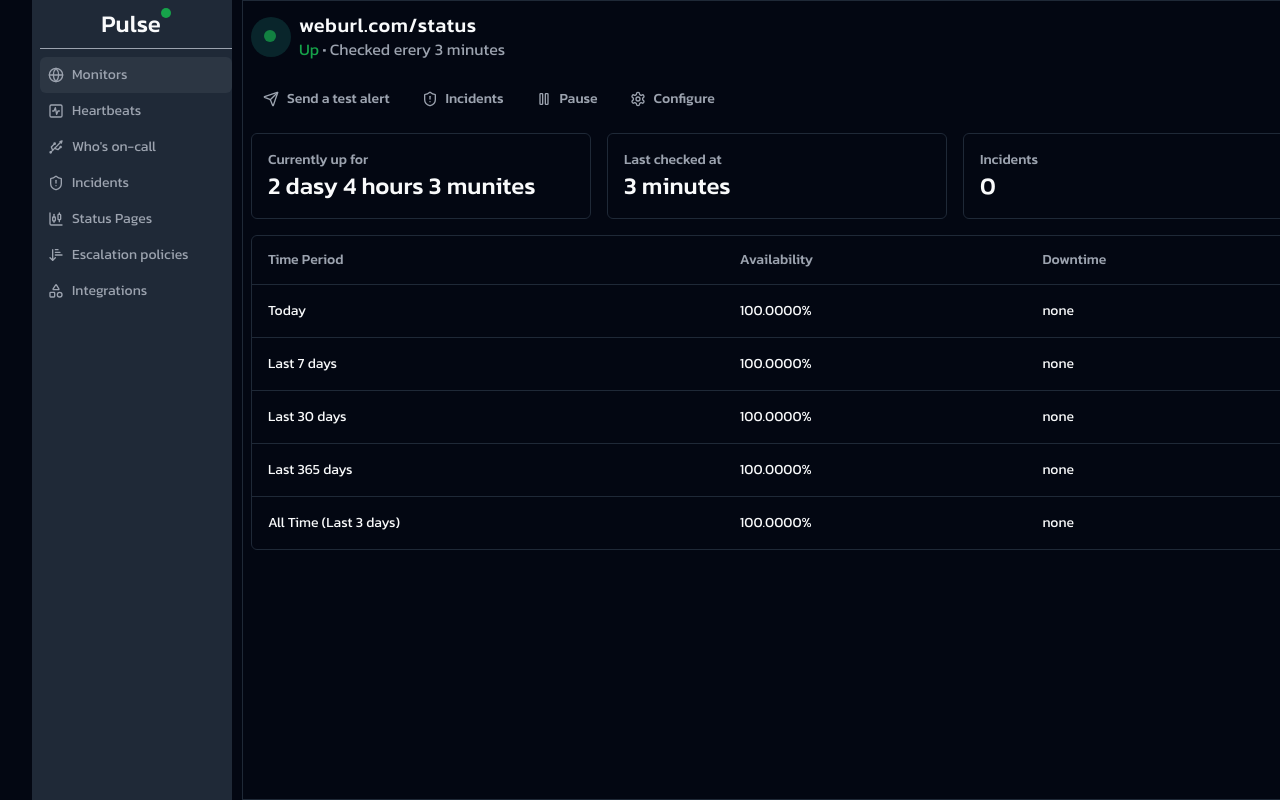
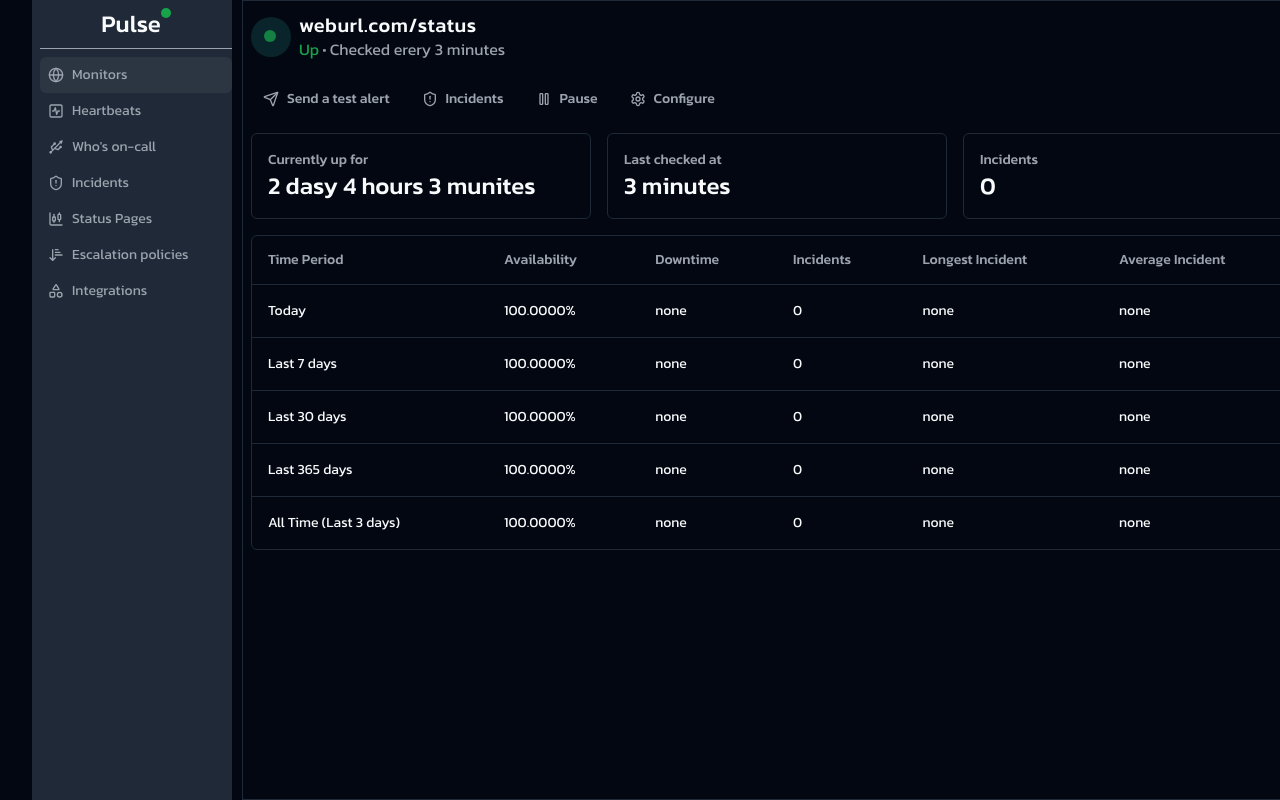
Before and after one commit to hash-engineers/pulse, a Next.js app in the folder frontend/: page /dashboard/monitors in a window 1280 px wide. Shown: the top 800 px of the page. Built offline with nearby package versions, Linux system fonts and the light colour scheme.

Commit message:
feat: add 3 more column at monitor table
here use dummy data later on it will come from database

```diff
--- a/frontend/app/dashboard/monitors/_data-table.tsx
+++ b/frontend/app/dashboard/monitors/_data-table.tsx
@@ -1,7 +1,7 @@
 'use client';
 
+import { data, columns } from '@/lib/monitor';
 import {
-  ColumnDef,
   flexRender,
   getCoreRowModel,
   useReactTable,
@@ -14,67 +14,6 @@ import {
   TableHeader,
   TableRow,
 } from '@/components/ui/table';
-
-type Payment = {
-  id: string;
-  downtime: string;
-  timePeriod:
-    | 'Today'
-    | 'Last 7 days'
-    | 'Last 30 days'
-    | 'Last 365 days'
-    | 'All Time (Last 3 days)'
-    | 'Since 12 July 2024 untill today';
-  availability: string;
-};
-
-const data: Payment[] = [
-  {
-    id: 'm5gr84i9',
-    downtime: 'none',
-    timePeriod: 'Today',
-    availability: '100.0000%',
-  },
-  {
-    id: '3u1reuv4',
-    downtime: 'none',
-    timePeriod: 'Last 7 days',
-    availability: '100.0000%',
-  },
-  {
-    id: 'derv1ws0',
-    downtime: 'none',
-    timePeriod: 'Last 30 days',
-    availability: '100.0000%',
-  },
-  {
-    id: '5kma53ae',
-    downtime: 'none',
-    timePeriod: 'Last 365 days',
-    availability: '100.0000%',
-  },
-  {
-    id: 'bhqecj4p',
-    downtime: 'none',
-    timePeriod: 'All Time (Last 3 days)',
-    availability: '100.0000%',
-  },
-];
-
-const columns: ColumnDef<Payment>[] = [
-  {
-    accessorKey: 'timePeriod',
-    header: 'Time Period',
-  },
-  {
-    accessorKey: 'availability',
-    header: 'Availability',
-  },
-  {
-    accessorKey: 'downtime',
-    header: 'Downtime',
-  },
-];
 
 export function DataTable() {
   const table = useReactTable({
--- /dev/null
+++ b/frontend/lib/monitor.ts
@@ -0,0 +1,94 @@
+import { ColumnDef } from '@tanstack/react-table';
+
+type Payment = {
+  id: string;
+  downtime: string;
+  timePeriod:
+    | 'Today'
+    | 'Last 7 days'
+    | 'Last 30 days'
+    | 'Last 365 days'
+    | 'All Time (Last 3 days)'
+    | 'Since 12 July 2024 untill today';
+  availability: string;
+  incidents: number;
+  longestIncident: string;
+  averageIncident: string;
+};
+
+const data: Payment[] = [
+  {
+    id: 'm5gr84i9',
+    downtime: 'none',
+    timePeriod: 'Today',
+    availability: '100.0000%',
+    incidents: 0,
+    longestIncident: 'none',
+    averageIncident: 'none',
+  },
+  {
+    id: '3u1reuv4',
+    downtime: 'none',
+    timePeriod: 'Last 7 days',
+    availability: '100.0000%',
+    incidents: 0,
+    longestIncident: 'none',
+    averageIncident: 'none',
+  },
+  {
+    id: 'derv1ws0',
+    downtime: 'none',
+    timePeriod: 'Last 30 days',
+    availability: '100.0000%',
+    incidents: 0,
+    longestIncident: 'none',
+    averageIncident: 'none',
+  },
+  {
+    id: '5kma53ae',
+    downtime: 'none',
+    timePeriod: 'Last 365 days',
+    availability: '100.0000%',
+    incidents: 0,
+    longestIncident: 'none',
+    averageIncident: 'none',
+  },
+  {
+    id: 'bhqecj4p',
+    downtime: 'none',
+    timePeriod: 'All Time (Last 3 days)',
+    availability: '100.0000%',
+    incidents: 0,
+    longestIncident: 'none',
+    averageIncident: 'none',
+  },
+];
+
+const columns: ColumnDef<Payment>[] = [
+  {
+    accessorKey: 'timePeriod',
+    header: 'Time Period',
+  },
+  {
+    accessorKey: 'availability',
+    header: 'Availability',
+  },
+  {
+    accessorKey: 'downtime',
+    header: 'Downtime',
+  },
+  {
+    accessorKey: 'incidents',
+    header: 'Incidents',
+  },
+  {
+    accessorKey: 'longestIncident',
+    header: 'Longest Incident',
+  },
+  {
+    accessorKey: 'averageIncident',
+    header: 'Average Incident',
+  },
+];
+
+export { data, columns };
```
